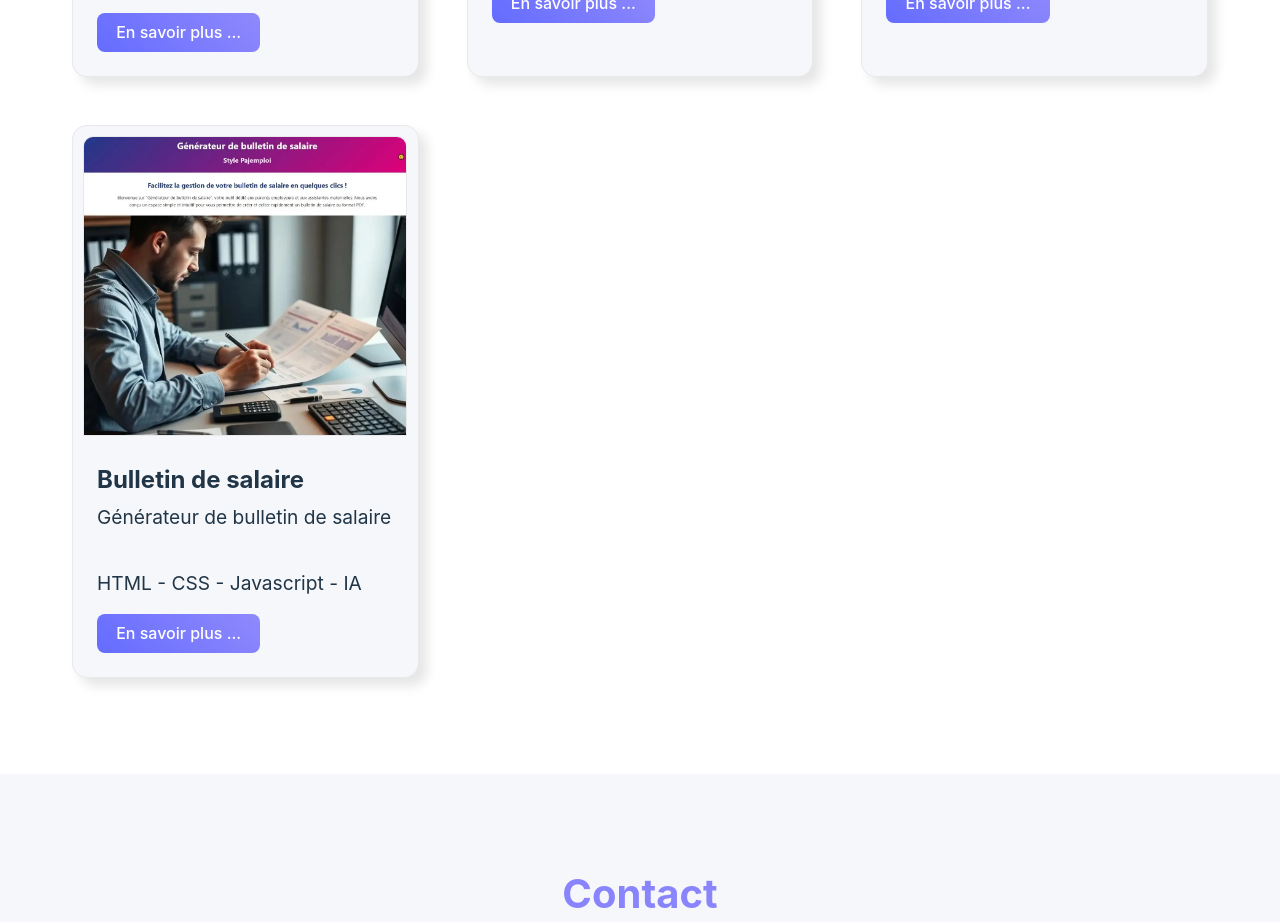
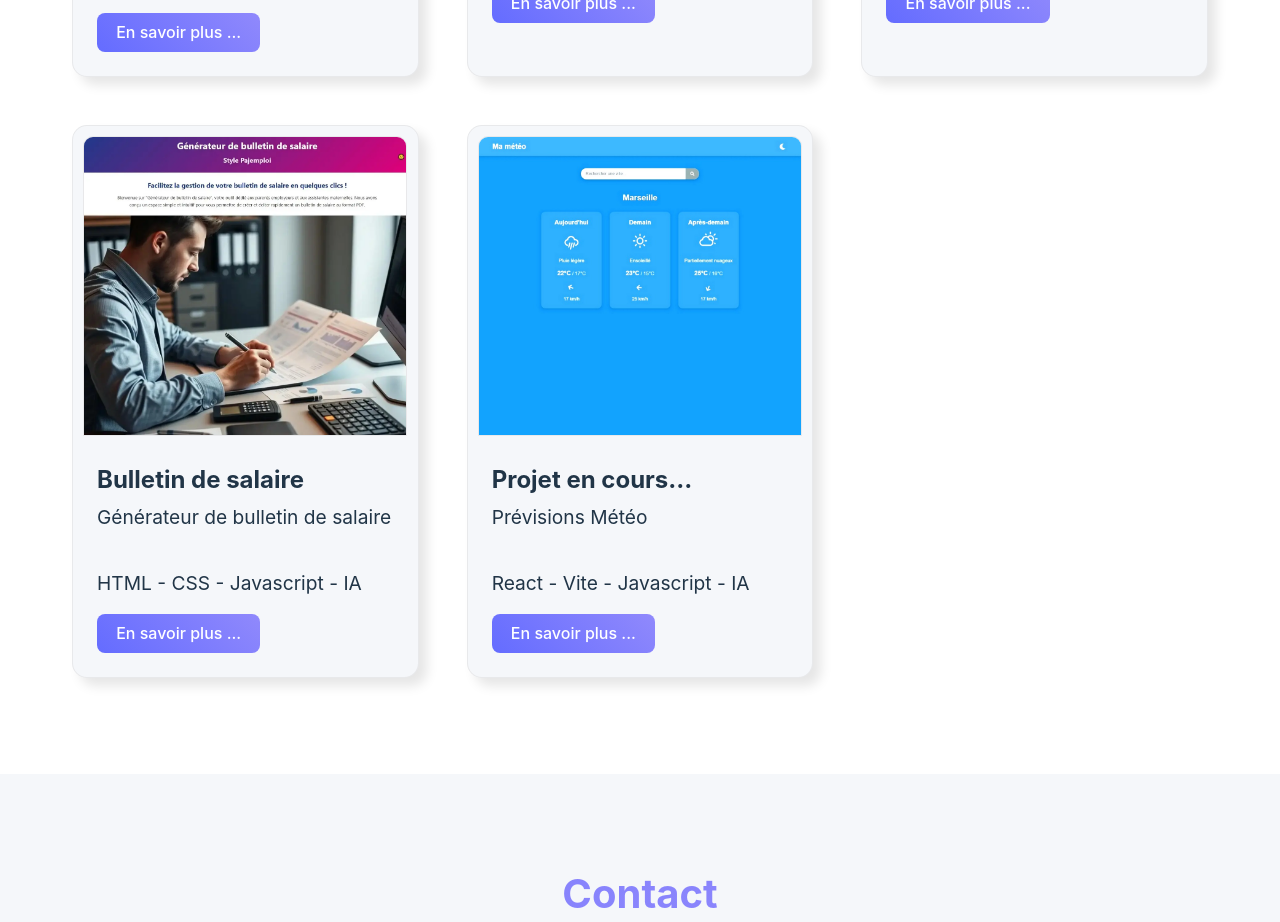
Before and after one commit to Bernard-VERA/Portfolio2, a React (Vite) app: page / in a window 1280 px wide. Shown: the part 5140-6062 px from the top of the page. Built offline with nearby package versions, Linux system fonts and the light colour scheme.

Commit message:
Ajout du projet Prévimétéo

```diff
--- a/src/components/Projects.jsx
+++ b/src/components/Projects.jsx
@@ -397,6 +397,36 @@ const projectsData = [
         outils: ["Jeton CSRF unique","Local storage", "jsPDF", "Purify.js"]
       }
     }
+  },
+  {
+    id: 14,
+    name: "Projet en cours...",
+    tech: "React - Vite - Javascript - IA",
+    text: "Prévisions Météo",
+    image: "/images/meteo.jpeg",
+    category: "personnel",
+    date: "2025-05-15",
+    links: {
+      github: "https://github.com/Bernard-VERA/Previmeteo3",
+      live: "https://previmeteo.vercel.app/"
+    },
+    description: {
+      infos: "Projet Personnel",
+      date: "Mai 2025",
+      overview: "Site de prévision météo, par ville",
+      challenge: "Créer une application météo moderne permettant aux utilisateurs de consulter des prévisions météorologiques précises, sur 3 jours. Développée avec React et Vite, elle exploite les API Open-Meteo Forecast pour la localisation des villes, et Open-Meteo Weather pour fournir des données météorologiques actualisées et fiables.",
+      details: [
+        "Interface agréable",
+        "Mode clair/sombre",
+        "Gestion des APIs",
+        "Optimisation des performances",
+        "Déploiement en ligne"
+      ],
+      technicalStack: {
+        frontend: ["React + Vite", "JavaScript", "Local storage", "Intelligence artificielle"],
+        outils: ["API Open-météo", "UseState", "UseEffect", "Vercel"]
+      }
+    }
   }
   // Ajouter un nouveau projet ici. Ne pas oublier de mettre une virgule après le projet précédent.
 ];
```
Also changed, not shown: public/images/meteo.jpeg (added).
